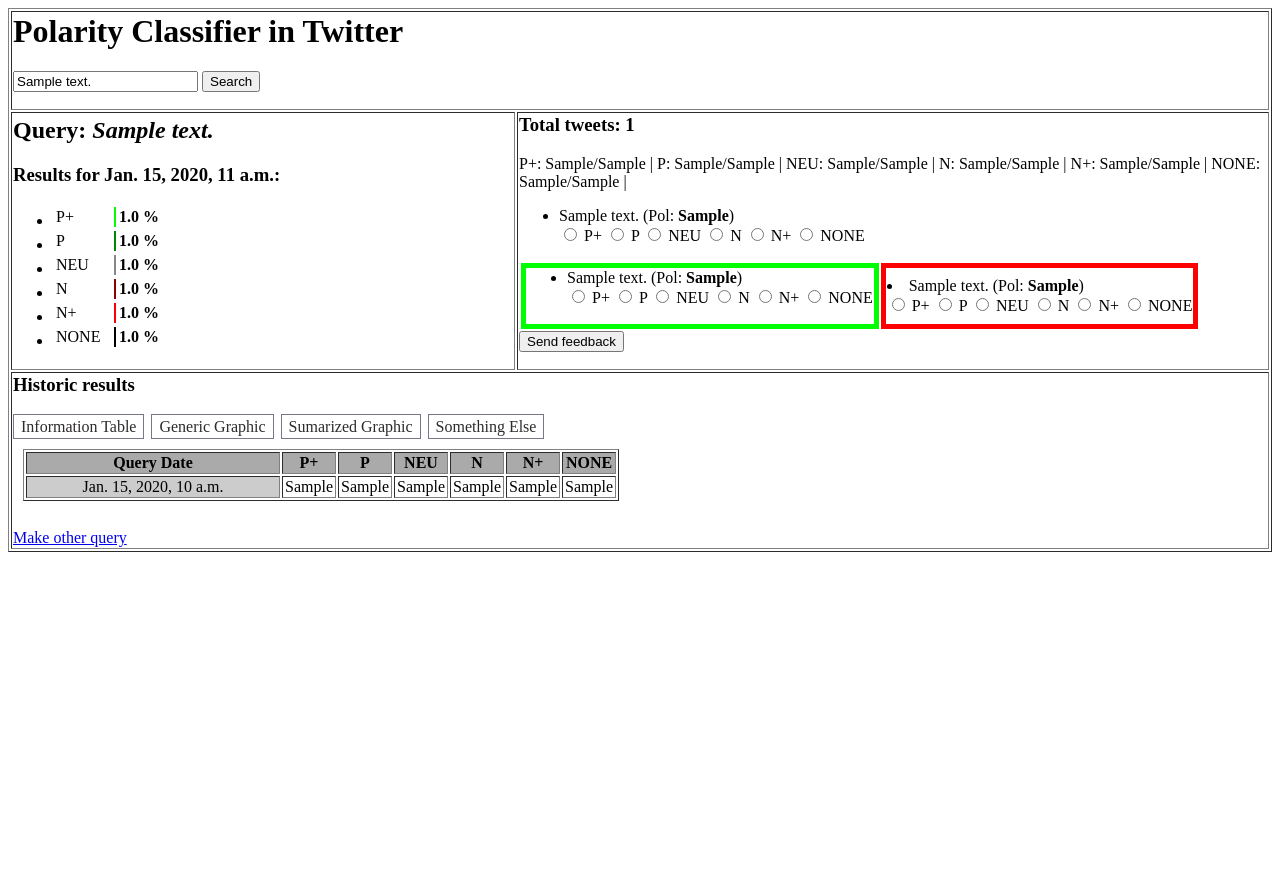
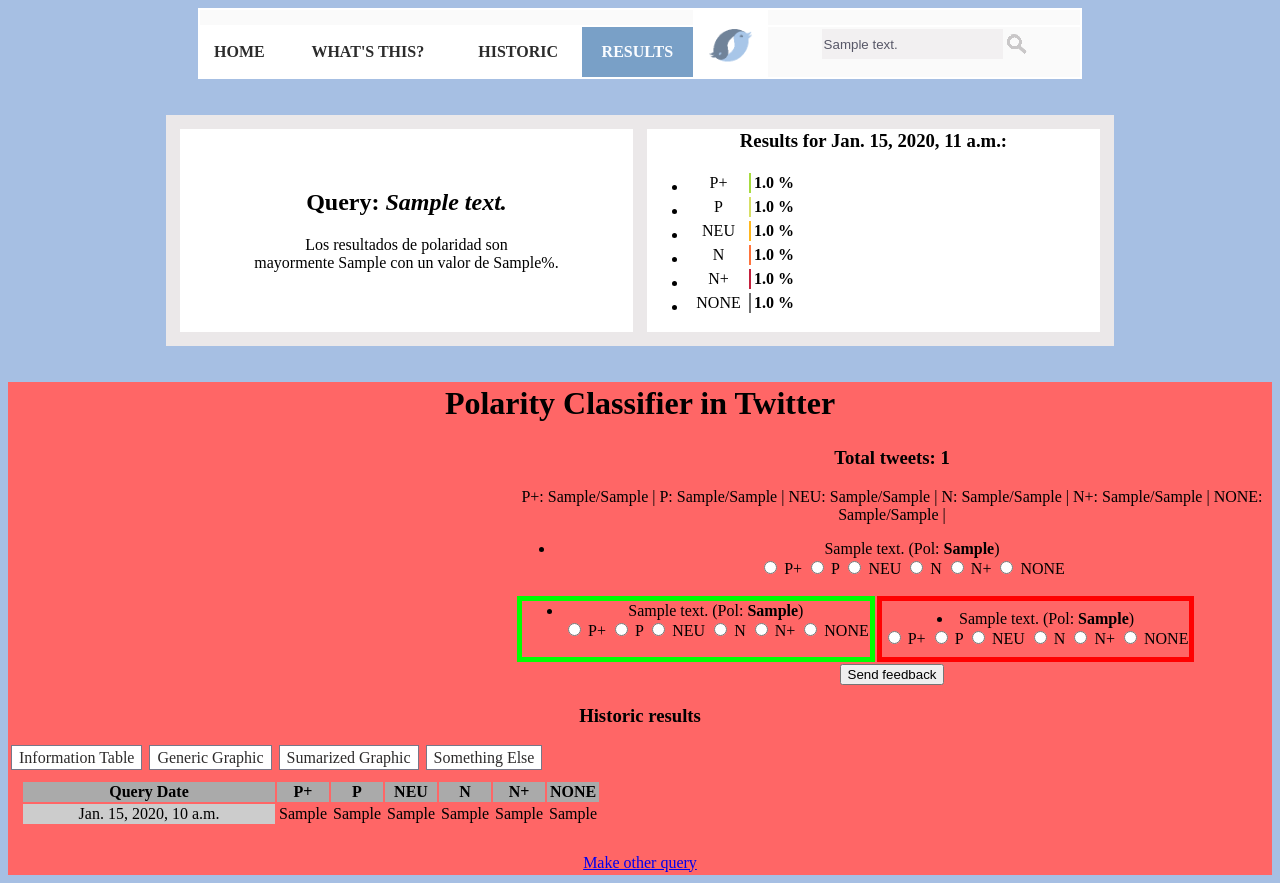
Before and after one commit to javierselva/twitsentim, a Django app: template tweetclass/templates/tweetclass/show_results.html in a window 1280 px wide. Before the commit the page ends 552 px from the top, so only its background shows below. Run offline with Django 3.2, Linux system fonts and the light colour scheme; tables that the repository leaves empty hold one stand-in row (values such as "Sample post"); the template is opened without the code that fills it: values that come from a table or form of the project are taken from there, most other values are stand-ins (such as "Sample title", 1, 10 or a date in 2020); lists and menus that the app fills with data are empty; parts of the project's set-up code (start-up, migrations or seed data) failed here and were passed over.

Commit message:
Changes visualization This commit starts to change the way the results are shown, now is using a cooler way ;-)

```diff
--- /dev/null
+++ b/tweetclass/static/tweetclass/main_colors.css
@@ -0,0 +1,56 @@
+
+body {
+    background-color: #A6BFE3;
+}
+
+.top_menu_default {
+    background-color: #FFFFFF;
+    color: #2C2C2C;
+    text-align: center;
+}
+
+.top_menu_default:hover {
+    background-color: #9BC2E9;
+    color: #2C2C2C;
+    text-align: center;
+}
+
+.top_menu_selected {
+    background-color: #79A0C7;
+    color: #FAFCFF;
+    text-align: center;
+}
+
+.content_table {
+    background-color: #79A0C7;
+    color: #FAFCFF;
+    text-align: center;
+}
+
+.search_button {
+    border:0;
+    height:20px;
+    width: 20px;
+}
+
+table,td,th {
+    border:0px solid white;
+    text-align: center;
+    vertical-align: center;
+}
+
+th {
+    height: 50px;
+}
+
+input[type=text] {
+    border: 0;
+    height:30px;
+    color: #575767;
+    background-color: #F2F0F1;
+}
+
+input:focus[type=text] {
+    color: #0D1D2D;
+    background-color: #F2F0F1;
+}
--- a/tweetclass/templates/tweetclass/show_results.html
+++ b/tweetclass/templates/tweetclass/show_results.html
@@ -1,37 +1,78 @@
 {% load staticfiles %}
 
 <link rel="stylesheet" type="text/css" href="{% static 'tweetclass/tabcontent.css' %}" />
+<link rel="stylesheet" type="text/css" href="{% static 'tweetclass/main_colors.css' %}" />
 <script type="text/javascript" src="{% static 'tweetclass/tabcontent.js' %}">
 /***********************************************
 * Tab Content script v2.2- © Dynamic Drive DHTML code library (www.dynamicdrive.com)
 * Visit Dynamic Drive at http://www.dynamicdrive.com/ for full source code
 ***********************************************/
 </script>
-<table border=1 width=100%>
+<table width=70% align=center bgcolor="white">
+    <tr>
+        <td colspan=4 style="background-color:#FAFAFA;" height=15px></td>
+        <th rowspan=2 bgcolor="white"><img height=90% src="{% static 'tweetclass/images/logo_small.png' %}" /></th>
+        <td style="background-color:#FAFAFA;" height=15px></td>
+    </tr>
+    <tr>
+        <th class="top_menu_default">HOME</th>
+        <th class="top_menu_default">WHAT'S THIS?</th>
+        <th class="top_menu_default">HISTORIC</th>
+        <th class="top_menu_selected">RESULTS</th>
+        <th style="background-color:#FAFAFA;">
+            <div valign="center">
+                <form action="{% url 'tweetclass:query_page' %}" method="post">
+                    {% csrf_token %}
+                    <input type="text" name="query_text" id="query_text" value="{{ query.query_text }}" />
+                    <input type="submit" value="" class="search_button" style="background:url({% static 'tweetclass/images/search-icon.png' %});"/>
+                </form>
+            </div>
+        </th>
+    </tr>
+</table>
+<br /><br />
+<table width=75% align=center bgcolor="#EBE8E9">
+    <tr>
+        <td colspan=5 height=10px></td>
+    </tr>
+    <tr>
+        <td width=1%></td>
+        <td bgcolor="white" width=45%>
+            <h2>Query: <i>{{ query.query_text }}</i></h2> Los resultados de polaridad son <br />mayormente <a color={{pol_win.2}}>{{pol_win.1}}</a> con un valor de <a color={{pol_win.2}}>{{pol_win.0}}%</a>.
+            </td>
+        <td width=1%></td>
+        <td bgcolor="white" width=45%>
+
+            <h3>Results for {{ current.query_date }}:</h3>
+            <ul>
+                <li><table border=0><tr><td width=55px align=left>P+ </td><td style="background-color:#A7DB40" width={{ sizes.0 }}px></td><td><b>{{current.p_pos_p}} %</b></td></tr></table></li>
+                <li><table border=0><tr><td width=55px>P </td><td style="background-color:#D8E067" width={{ sizes.1 }}px></td><td><b>{{current.p_pos}} %</b></td></tr></table></li>
+                <li><table border=0><tr><td width=55px>NEU </td><td style="background-color:#FFB81F" width={{ sizes.2 }}px></td><td><b>{{current.p_neu}} %</b></td></tr></table></li>
+                <li><table border=0><tr><td width=55px>N </td><td style="background-color:#FF743D" width={{ sizes.3 }}px></td><td><b>{{current.p_neg}} %</b></td></tr></table></li>
+                <li><table border=0><tr><td width=55px>N+ </td><td style="background-color:#C4213D" width={{ sizes.4 }}px></td><td><b>{{current.p_neg_p}} %</b></td></tr></table></li>
+                <li><table border=0><tr><td width=55px>NONE </td><td style="background-color:#707070" width={{ sizes.5 }}px></td><td><b>{{current.p_none}} %</b></td></tr></table></li>
+            </ul>
+        </td>
+        <td width=1%></td>
+    </tr>
+    <tr>
+        <td colspan=5 height=10px></td>
+    </tr>
+</table>
+
+<br /><br />
+
+<table border=3 width=100% bgcolor="#FF6666">
     <tr>
         <td colspan=2>
             <h1> Polarity Classifier in Twitter</h1>
 
-            <form action="{% url 'tweetclass:query_page' %}" method="post">
-            {% csrf_token %}
-            <input type="text" name="query_text" id="query_text" value="{{ query.query_text }}" />
-            <input type="submit" value="Search" />
-            </form>
+
         </td>
     </tr>
     <tr>
         <td width = 500>
-            <h2>Query: <i>{{ query.query_text }}</i></h2>
 
-            <h3>Results for {{ current.query_date }}:</h3>
-            <ul>
-                <li><table border=0><tr><td width=55px>P+ </td><td style="background-color:#00FF00" width={{ sizes.0 }}px></td><td><b>{{current.p_pos_p}} %</b></td></tr></table></li>
-                <li><table border=0><tr><td width=55px>P </td><td style="background-color:#008800" width={{ sizes.1 }}px></td><td><b>{{current.p_pos}} %</b></td></tr></table></li>
-                <li><table border=0><tr><td width=55px>NEU </td><td style="background-color:#888888" width={{ sizes.2 }}px></td><td><b>{{current.p_neu}} %</b></td></tr></table></li>
-                <li><table border=0><tr><td width=55px>N </td><td style="background-color:#880000" width={{ sizes.3 }}px></td><td><b>{{current.p_neg}} %</b></td></tr></table></li>
-                <li><table border=0><tr><td width=55px>N+ </td><td style="background-color:#FF0000" width={{ sizes.4 }}px></td><td><b>{{current.p_neg_p}} %</b></td></tr></table></li>
-                <li><table border=0><tr><td width=55px>NONE </td><td style="background-color:#000000" width={{ sizes.5 }}px></td><td><b>{{current.p_none}} %</b></td></tr></table></li>
-            </ul>
         </td>
         <td><h3>Total tweets: {{current.hm_tweets}}</h3>
                 P+: {{ sum_count.0 }}/{{ sum_count.6 }} |
```
Also changed, not shown: tweetclass/templates/tweetclass/show_results.bak.html (added, +188 -0 lines), tweetclass/views.py (+9 -1 lines), tweetclass/static/tweetclass/histogram_generic_rajoy.png, tweetclass/static/tweetclass/histogram_summary_rajoy.png, tweetclass/static/tweetclass/images/logo.png (added), tweetclass/static/tweetclass/images/logo_small.png (added), tweetclass/static/tweetclass/images/search-icon.png (added).
